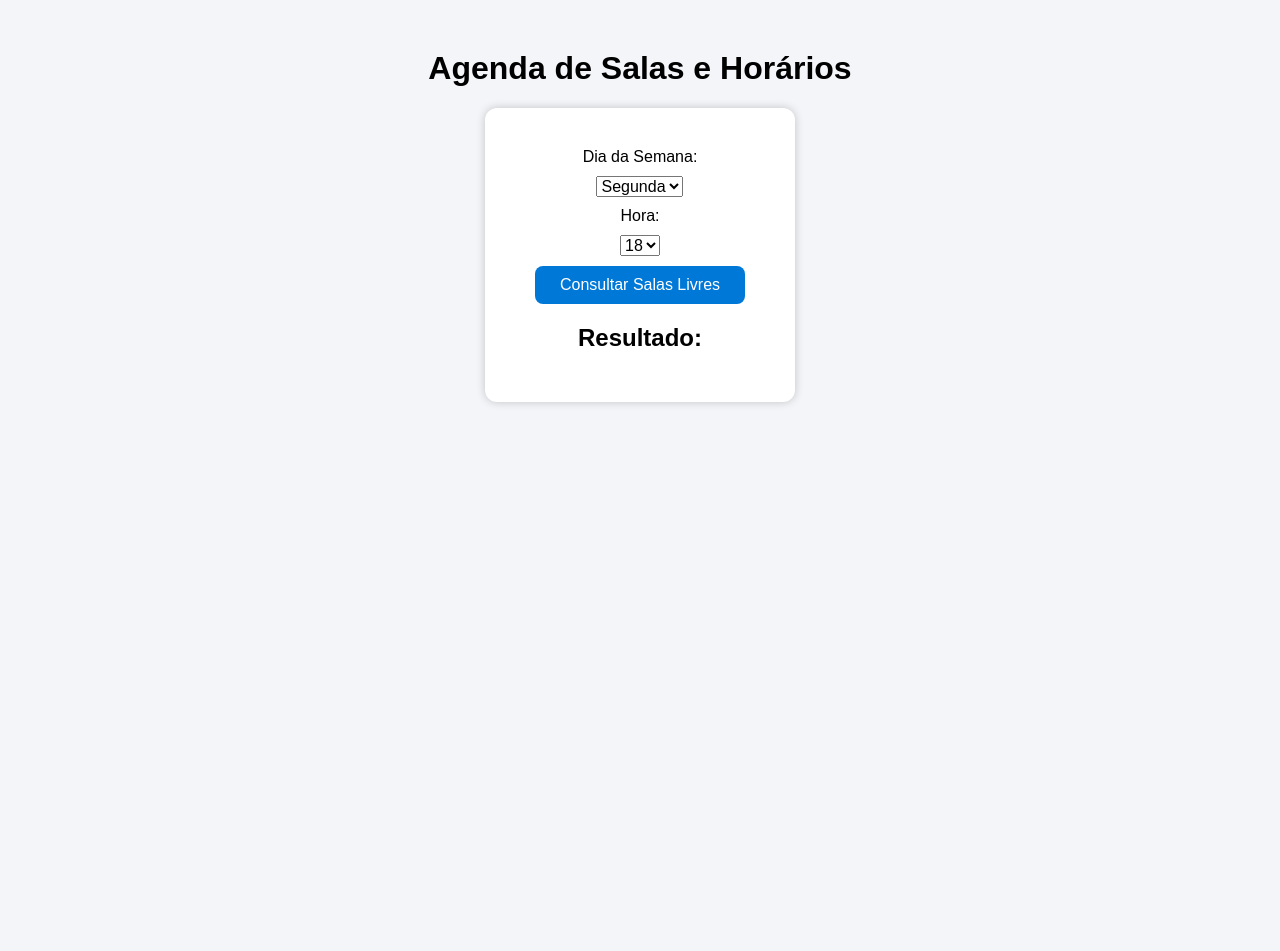
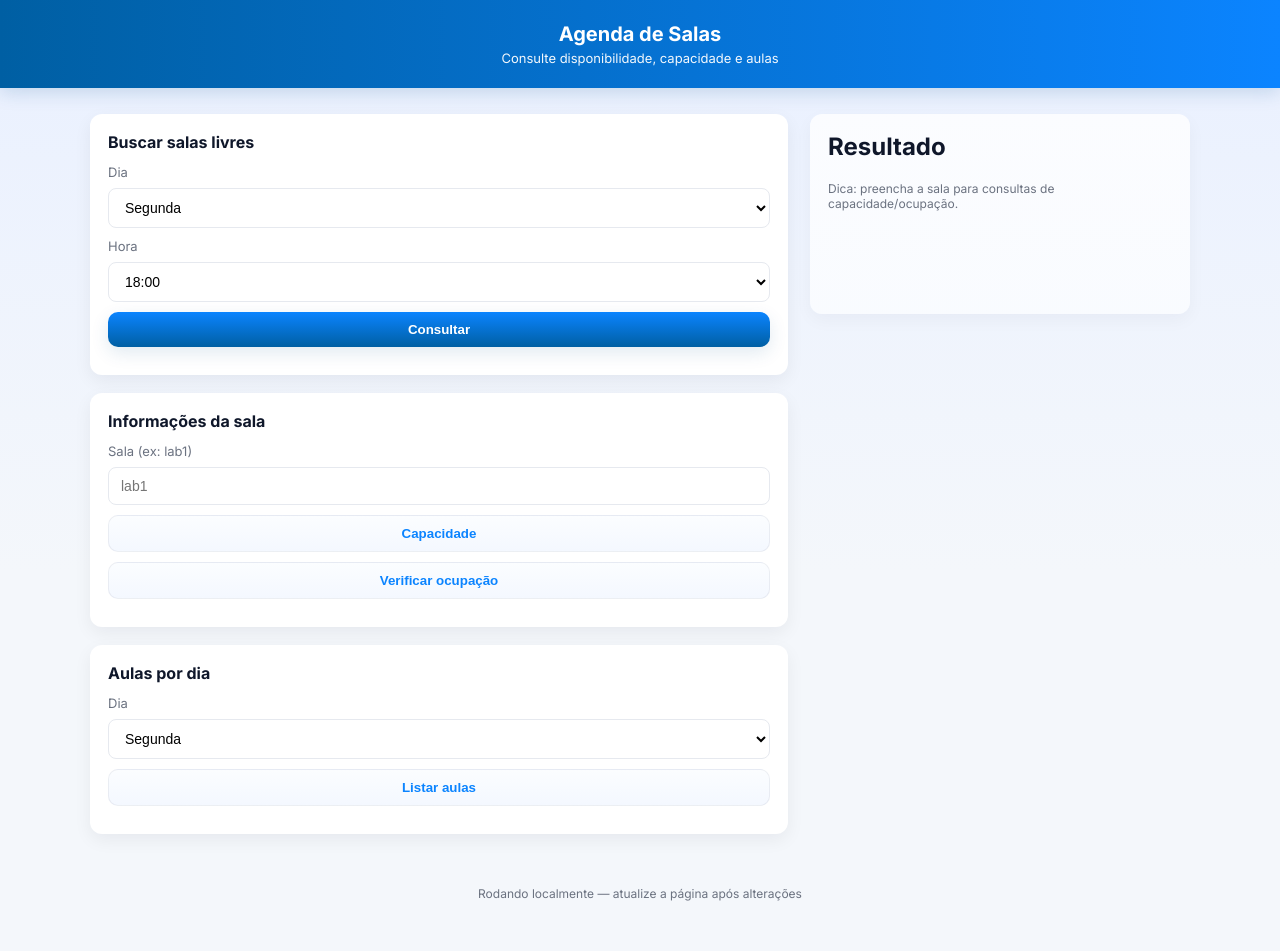
Before and after one commit to Tajetti/Class-Schedule-Lookup, a Flask app: page / in a window 1280 px wide. Before the commit the page ends 405 px from the top, so only its background shows below. Run offline with Flask 3, Linux system fonts and the light colour scheme.

Commit message:
finalizando o projeto

```diff
--- a/app.py
+++ b/app.py
@@ -25,5 +25,44 @@ def salas_livres():
     except Exception as e:
         return jsonify({'erro': str(e)})
 
+@app.route('/capacidade')
+def capacidade_sala():
+    sala = request.args.get('sala')
+    if not sala:
+        return jsonify({'erro': 'Informe sala na URL, ex: /capacidade?sala=lab1'})
+    try:
+        consulta = f"capacidade({sala}, Cap)"
+        res = list(prolog.query(consulta))
+        if not res:
+            return jsonify({'erro': 'Sala não encontrada'})
+        return jsonify({'sala': sala, 'capacidade': res[0]['Cap']})
+    except Exception as e:
+        return jsonify({'erro': str(e)})
+
+@app.route('/ocupada')
+def sala_ocupada():
+    sala = request.args.get('sala')
+    dia = request.args.get('dia')
+    hora = request.args.get('hora')
+    if not sala or not dia or not hora:
+        return jsonify({'erro': 'Informe sala, dia e hora, ex: /ocupada?sala=lab1&dia=segunda&hora=19'})
+    try:
+        consulta = f"ocupada({sala}, {dia}, {hora})"
+        res = list(prolog.query(consulta))
+        return jsonify({'sala': sala, 'ocupada': len(res) > 0})
+    except Exception as e:
+        return jsonify({'erro': str(e)})
+
+@app.route('/aulas-do-dia')
+def aulas_do_dia_route():
+    dia = request.args.get('dia')
+    if not dia:
+        return jsonify({'erro': 'Informe dia, ex: /aulas-do-dia?dia=segunda'})
+    try:
+        aulas = [{'curso': r['Curso'], 'sala': r['Sala'], 'hora': r['Hora']} for r in prolog.query(f"aulas_do_dia({dia}, Curso, Sala, Hora)")]
+        return jsonify({'dia': dia, 'aulas': aulas})
+    except Exception as e:
+        return jsonify({'erro': str(e)})
+
 if __name__ == '__main__':
     app.run(debug=True, port=5050)
--- a/static/script.js
+++ b/static/script.js
@@ -18,3 +18,56 @@ document.getElementById("consultar").addEventListener("click", async () => {
     lista.innerHTML = "<li>Nenhuma sala livre neste horário.</li>";
   }
 });
+
+document.getElementById("consultar-capacidade").addEventListener("click", async () => {
+  const sala = document.getElementById("sala").value.trim();
+  const lista = document.getElementById("resultado");
+  lista.innerHTML = "";
+  if (!sala) {
+    lista.innerHTML = "<li>Informe uma sala (ex: lab1).</li>";
+    return;
+  }
+  const res = await fetch(`/capacidade?sala=${encodeURIComponent(sala)}`);
+  const data = await res.json();
+  if (data.capacidade !== undefined) {
+    lista.innerHTML = `<li>Sala ${data.sala} — Capacidade: ${data.capacidade}</li>`;
+  } else {
+    lista.innerHTML = `<li>Erro: ${data.erro || 'não encontrada'}</li>`;
+  }
+});
+
+document.getElementById("verificar-ocupada").addEventListener("click", async () => {
+  const sala = document.getElementById("sala").value.trim();
+  const dia = document.getElementById("dia").value;
+  const hora = document.getElementById("hora").value;
+  const lista = document.getElementById("resultado");
+  lista.innerHTML = "";
+  if (!sala) {
+    lista.innerHTML = "<li>Informe uma sala (ex: lab1).</li>";
+    return;
+  }
+  const res = await fetch(`/ocupada?sala=${encodeURIComponent(sala)}&dia=${dia}&hora=${hora}`);
+  const data = await res.json();
+  if (data.ocupada !== undefined) {
+    lista.innerHTML = `<li>Sala ${data.sala} — Ocupada neste dia/hora? ${data.ocupada ? 'Sim' : 'Não'}</li>`;
+  } else {
+    lista.innerHTML = `<li>Erro: ${data.erro || 'consulta inválida'}</li>`;
+  }
+});
+
+document.getElementById("listar-aulas").addEventListener("click", async () => {
+  const dia = document.getElementById("dia-aulas").value;
+  const lista = document.getElementById("resultado");
+  lista.innerHTML = "";
+  const res = await fetch(`/aulas-do-dia?dia=${dia}`);
+  const data = await res.json();
+  if (data.aulas && data.aulas.length > 0) {
+    data.aulas.forEach(a => {
+      const li = document.createElement("li");
+      li.textContent = `${a.hora}h — ${a.curso} — ${a.sala}`;
+      lista.appendChild(li);
+    });
+  } else {
+    lista.innerHTML = "<li>Nenhuma aula encontrada neste dia.</li>";
+  }
+});
--- a/static/style.css
+++ b/static/style.css
@@ -1,47 +1,118 @@
-body {
-  font-family: Arial, sans-serif;
-  background: #f3f5f9;
-  text-align: center;
-  margin-top: 50px;
+:root{
+  --bg:#f4f7fb;
+  --card:#ffffff;
+  --muted:#6b7280;
+  --accent:#005fa3;
+  --accent-2:#0b84ff;
+  --success:#16a34a;
+  --radius:12px;
+  --glass: rgba(255,255,255,0.6);
 }
 
-.container {
-  background: white;
-  display: inline-block;
-  padding: 30px 50px;
-  border-radius: 12px;
-  box-shadow: 0 0 10px rgba(0,0,0,0.2);
+*{box-sizing:border-box}
+body{
+  margin:0;
+  font-family: 'Inter', system-ui, -apple-system, "Segoe UI", Roboto, "Helvetica Neue", Arial;
+  background: linear-gradient(180deg,#e9f0ff 0%, var(--bg) 60%);
+  color:#0f172a;
+  -webkit-font-smoothing:antialiased;
+  -moz-osx-font-smoothing:grayscale;
+  min-height:100vh;
+  display:flex;
+  flex-direction:column;
+  align-items:center;
 }
 
-label, select, button {
-  display: block;
-  margin: 10px auto;
-  font-size: 16px;
+.topbar{
+  width:100%;
+  padding:22px;
+  text-align:center;
+  background:linear-gradient(90deg,var(--accent),var(--accent-2));
+  color:white;
+  box-shadow:0 4px 18px rgba(11,84,143,0.18);
+}
+.topbar .brand{font-size:20px; font-weight:700}
+.topbar .subtitle{font-size:13px; opacity:0.95; margin-top:4px}
+
+.wrap{
+  width:100%;
+  max-width:1100px;
+  margin:26px;
+  display:grid;
+  grid-template-columns: 1fr 380px;
+  gap:22px;
+  align-items:start;
 }
 
-button {
-  background-color: #0078d7;
-  color: white;
-  border: none;
-  border-radius: 8px;
-  padding: 10px 25px;
-  cursor: pointer;
+.controls{
+  display:grid;
+  gap:18px;
 }
 
-button:hover {
-  background-color: #005fa3;
+.card{
+  background:var(--card);
+  border-radius:var(--radius);
+  padding:18px;
+  box-shadow: 0 6px 18px rgba(16,24,40,0.06);
 }
 
-ul {
-  list-style: none;
-  padding: 0;
-  margin-top: 15px;
+.card h3{margin:0 0 12px 0; font-size:16px}
+.row{display:flex;flex-direction:column;gap:8px;margin-bottom:10px}
+.row label{font-size:13px;color:var(--muted)}
+select, input{
+  padding:10px 12px;
+  border:1px solid #e6e9ef;
+  border-radius:8px;
+  font-size:14px;
+  background:white;
+  outline:none;
+}
+select:focus, input:focus{box-shadow:0 4px 12px rgba(11,84,143,0.08); border-color:var(--accent-2)}
+
+.actions{display:flex;gap:10px;flex-wrap:wrap}
+.btn{
+  padding:10px 14px;
+  border-radius:10px;
+  border:1px solid rgba(6,24,53,0.06);
+  background:linear-gradient(180deg,#fbfdff,#f4f8ff);
+  cursor:pointer;
+  font-weight:600;
+  color:var(--accent-2);
+}
+.btn.primary{
+  background: linear-gradient(180deg, var(--accent-2), var(--accent));
+  color:white;
+  border:none;
+  box-shadow: 0 6px 18px rgba(11,84,143,0.12);
 }
 
-li {
-  background: #e3efff;
-  margin: 5px auto;
-  padding: 8px;
-  border-radius: 6px;
-  width: 60%;
+.resultado-card{
+  background: linear-gradient(180deg, rgba(255,255,255,0.8), rgba(250,252,255,0.9));
+  padding:18px;
+  border-radius:var(--radius);
+  min-height:200px;
+  box-shadow: 0 6px 18px rgba(12,20,40,0.04);
 }
+.resultado-card h2{margin-top:0}
+.resultado-list{list-style:none;padding:0;margin:8px 0;}
+.resultado-list li{
+  background: linear-gradient(90deg, rgba(11,130,255,0.06), rgba(11,84,143,0.03));
+  color:#0b2a4a;
+  padding:10px 12px;
+  margin:8px 0;
+  border-radius:8px;
+  border:1px solid rgba(11,84,143,0.06);
+  font-weight:600;
+}
+
+.hint{font-size:12px;color:var(--muted);margin-top:12px}
+.foot{font-size:12px;color:var(--muted);margin:26px 0 50px}
+
+@media (max-width:980px){
+  .wrap{grid-template-columns: 1fr; padding:0 18px}
+  .resultado-card{order:3}
+}
+@media (max-width:480px){
+  .btn{font-size:13px;padding:10px}
+  .card{padding:14px}
+}
--- a/templates/index.html
+++ b/templates/index.html
@@ -1,15 +1,26 @@
 <!DOCTYPE html>
 <html lang="pt-br">
 <head>
-  <meta charset="UTF-8">
+  <meta charset="UTF-8" />
+  <meta name="viewport" content="width=device-width,initial-scale=1" />
   <title>Agenda de Salas e Horários</title>
-  <link rel="stylesheet" href="/static/style.css">
+  <link rel="stylesheet" href="/static/style.css" />
+  <link href="https://fonts.googleapis.com/css2?family=Inter:wght@300;400;600;700&display=swap" rel="stylesheet">
 </head>
 <body>
-  <h1>Agenda de Salas e Horários</h1>
+  <header class="topbar">
+    <div class="brand">
+      <strong>Agenda</strong> de Salas
+    </div>
+    <div class="subtitle">Consulte disponibilidade, capacidade e aulas</div>
+  </header>
 
-  <div class="container">
-    <label>Dia da Semana:</label>
+  <main class="wrap">
+    <section class="controls">
+      <div class="card">
+        <h3>Buscar salas livres</h3>
+        <div class="row">
+          <label>Dia</label>
           <select id="dia">
             <option value="segunda">Segunda</option>
             <option value="terca">Terça</option>
@@ -17,21 +28,64 @@
             <option value="quinta">Quinta</option>
             <option value="sexta">Sexta</option>
           </select>
+        </div>
 
-    <label>Hora:</label>
+        <div class="row">
+          <label>Hora</label>
           <select id="hora">
-      <option value="18">18</option>
-      <option value="19">19</option>
-      <option value="20">20</option>
-      <option value="21">21</option>
-      <option value="22">22</option>
+            <option value="18">18:00</option>
+            <option value="19">19:00</option>
+            <option value="20">20:00</option>
+            <option value="21">21:00</option>
+            <option value="22">22:00</option>
           </select>
+        </div>
 
-    <button id="consultar">Consultar Salas Livres</button>
+        <div class="row actions">
+          <button id="consultar" class="btn primary">Consultar</button>
+        </div>
+      </div>
 
-    <h2>Resultado:</h2>
-    <ul id="resultado"></ul>
+      <div class="card">
+        <h3>Informações da sala</h3>
+        <div class="row">
+          <label for="sala">Sala (ex: lab1)</label>
+          <input id="sala" type="text" placeholder="lab1" />
         </div>
+
+        <div class="row actions">
+          <button id="consultar-capacidade" class="btn">Capacidade</button>
+          <button id="verificar-ocupada" class="btn">Verificar ocupação</button>
+        </div>
+      </div>
+
+      <div class="card">
+        <h3>Aulas por dia</h3>
+        <div class="row">
+          <label>Dia</label>
+          <select id="dia-aulas">
+            <option value="segunda">Segunda</option>
+            <option value="terca">Terça</option>
+            <option value="quarta">Quarta</option>
+            <option value="quinta">Quinta</option>
+            <option value="sexta">Sexta</option>
+          </select>
+        </div>
+
+        <div class="row actions">
+          <button id="listar-aulas" class="btn">Listar aulas</button>
+        </div>
+      </div>
+    </section>
+
+    <aside class="resultado-card">
+      <h2>Resultado</h2>
+      <ul id="resultado" class="resultado-list"></ul>
+      <div class="hint">Dica: preencha a sala para consultas de capacidade/ocupação.</div>
+    </aside>
+  </main>
+
+  <footer class="foot">Rodando localmente — atualize a página após alterações</footer>
 
   <script src="/static/script.js"></script>
 </body>
```
Lines whose indentation alone changed are shown as unchanged.
